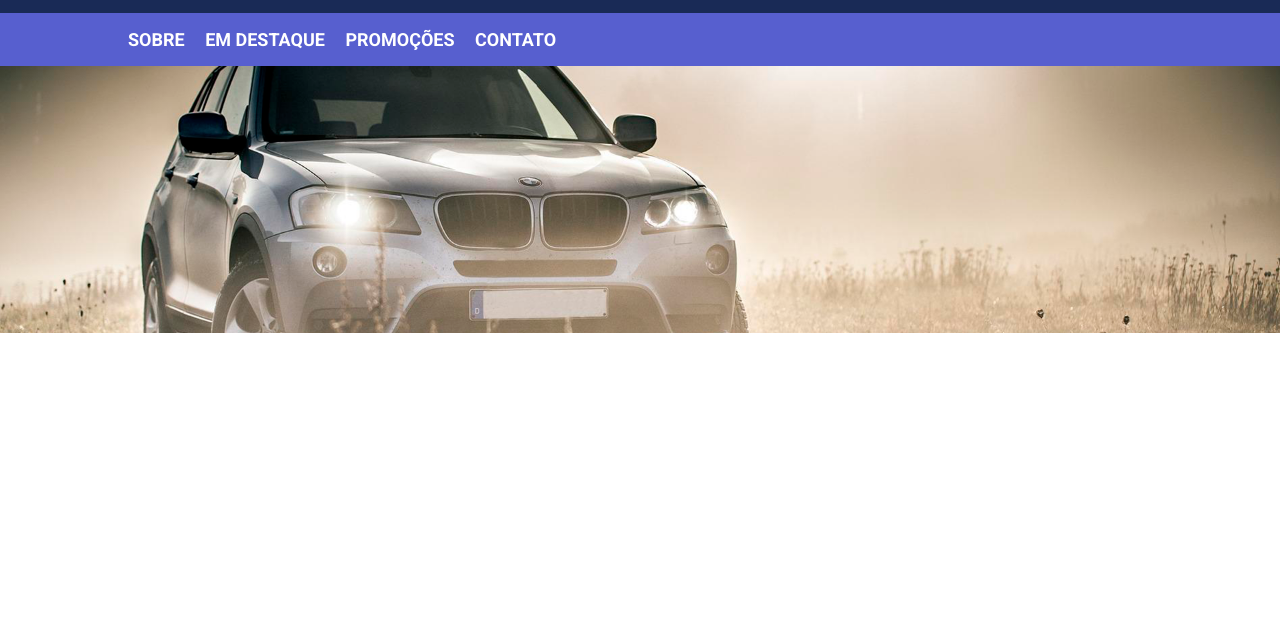
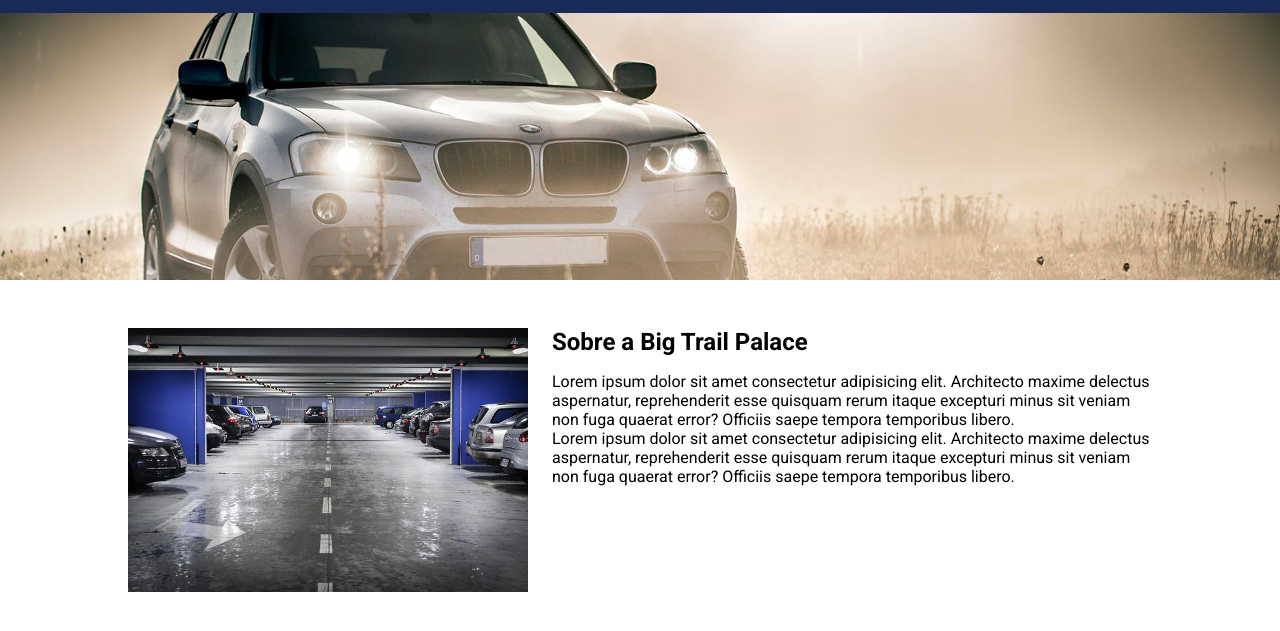
Before and after one commit to maxjdev/Landing_Page-Big_Trail_Palace, a plain HTML site: page index.html in a window 1280 px wide. Shown: the part 57-688 px from the top of the page. Drawn offline with nearby package versions, Linux system fonts and the light colour scheme.

Commit message:
adding_section-1

```diff
--- a/index.html
+++ b/index.html
@@ -13,7 +13,7 @@
 </head>
 <body>
     <header>
-        <div class="container">
+        <div class="container container-flex">
             <h1>Big Trail Palace</h1>
             <div class="menu-hamburguer">
                 <span></span>
@@ -47,6 +47,21 @@
         <img src="./images/slide3.png" alt="Carro da Ford">
     </div>
 
+    <section id="sobre-a-loja">
+        <div class="container container-flex">
+            <img src="./images/loja.jpg" alt="Loja Big Trail Palace">
+            <div>
+                <h2>Sobre a Big Trail Palace</h2>
+                <p>
+                    Lorem ipsum dolor sit amet consectetur adipisicing elit. Architecto maxime delectus aspernatur, reprehenderit esse quisquam rerum itaque excepturi minus sit veniam non fuga quaerat error? Officiis saepe tempora temporibus libero.
+                </p>
+                <p>
+                    Lorem ipsum dolor sit amet consectetur adipisicing elit. Architecto maxime delectus aspernatur, reprehenderit esse quisquam rerum itaque excepturi minus sit veniam non fuga quaerat error? Officiis saepe tempora temporibus libero.
+                </p>
+            </div>
+        </div>
+    </section>
+
     <!-- jQuery + JS -->
 
     <script type="text/javascript" src="//code.jquery.com/jquery-1.11.0.min.js"></script>
@@ -58,6 +73,9 @@
             $(`#carousel-images`).slick({
                 autoplay: true,
             });
+            $(`.menu-hamburguer`).click(function() {
+                $(`nav`).slideToggle();
+            })
         })
     </script>
 </body>
--- a/style.css
+++ b/style.css
@@ -3,6 +3,9 @@
     box-sizing: border-box;
     margin: 0;
     padding: 0;
+}
+html {
+    overflow-x: hidden;
 }
 .container {
     max-width: 1024px;
@@ -15,7 +18,6 @@ header {
     color: #fff;
 }
 header > .container {
-    display: flex;
     justify-content: space-between;
     align-items: center;
     padding-bottom: 16px;
@@ -23,6 +25,7 @@ header > .container {
 nav {
     background-color: #575fcf;
     padding: 16px 0;
+    display: none;
 }
 nav li {
     list-style: none;
@@ -38,6 +41,7 @@ nav li a {
 }
 .menu-hamburguer {
     width: 32px;
+    cursor: pointer;
 }
 .menu-hamburguer span {
     height: 2px;
@@ -46,3 +50,16 @@ nav li a {
     display: block;
     margin-bottom: 4px;
 }
+.container-flex {
+    display: flex;
+}
+#sobre-a-loja img {
+    max-width: 400px;
+    margin-right: 24px;
+}
+section {
+    padding: 48px 0;
+}
+section h2 {
+    margin-bottom: 16px;
+}
```
